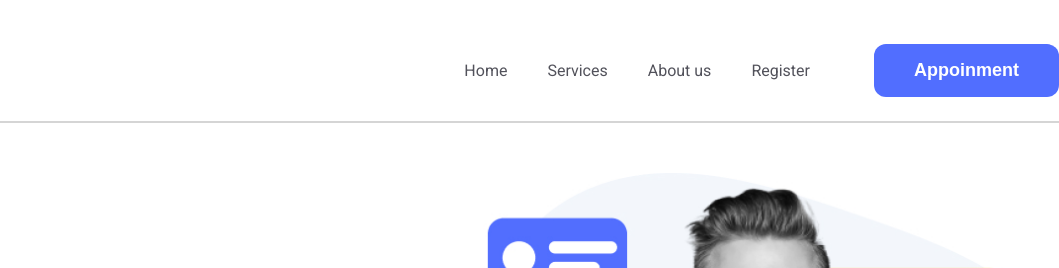
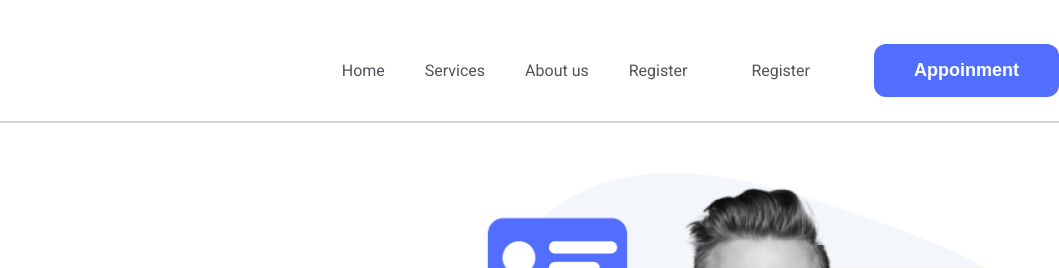
Before and after one commit to ValenWoo/Training, a plain HTML site: page index.html in a window 1280 px wide. Shown: the top 268 px of the page, 221-1280 px from the left. Drawn offline with Linux system fonts and the light colour scheme.

Commit message:
second changed

```diff
--- a/index.html
+++ b/index.html
@@ -24,6 +24,7 @@
                         <a href="Home" class="Home">Home</a>
                         <a href="Services"class="Services">Services</a>
                         <a href="About us"class="About_us">About us</a>
+                        <a href="Register"class="Register">Register</a>
                         <a href="Register"class="Register">Register</a>
                         <div>
                             <button class="head-btn">Appoinment</button>
--- a/start.css
+++ b/start.css
@@ -4,6 +4,7 @@ body{
 
 a{
     text-decoration: none;
+    color: red;
 }
 
 a:hover{
```
